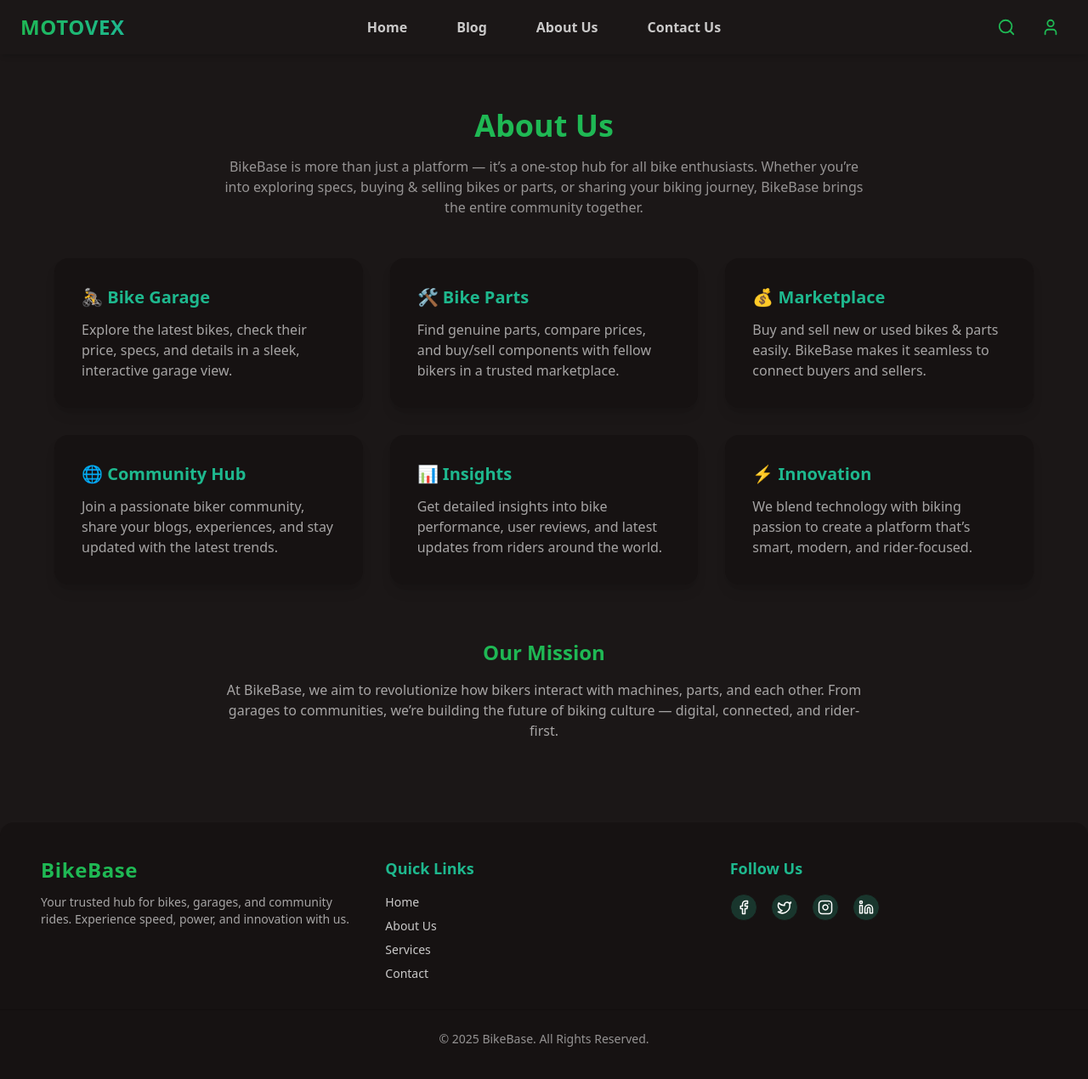
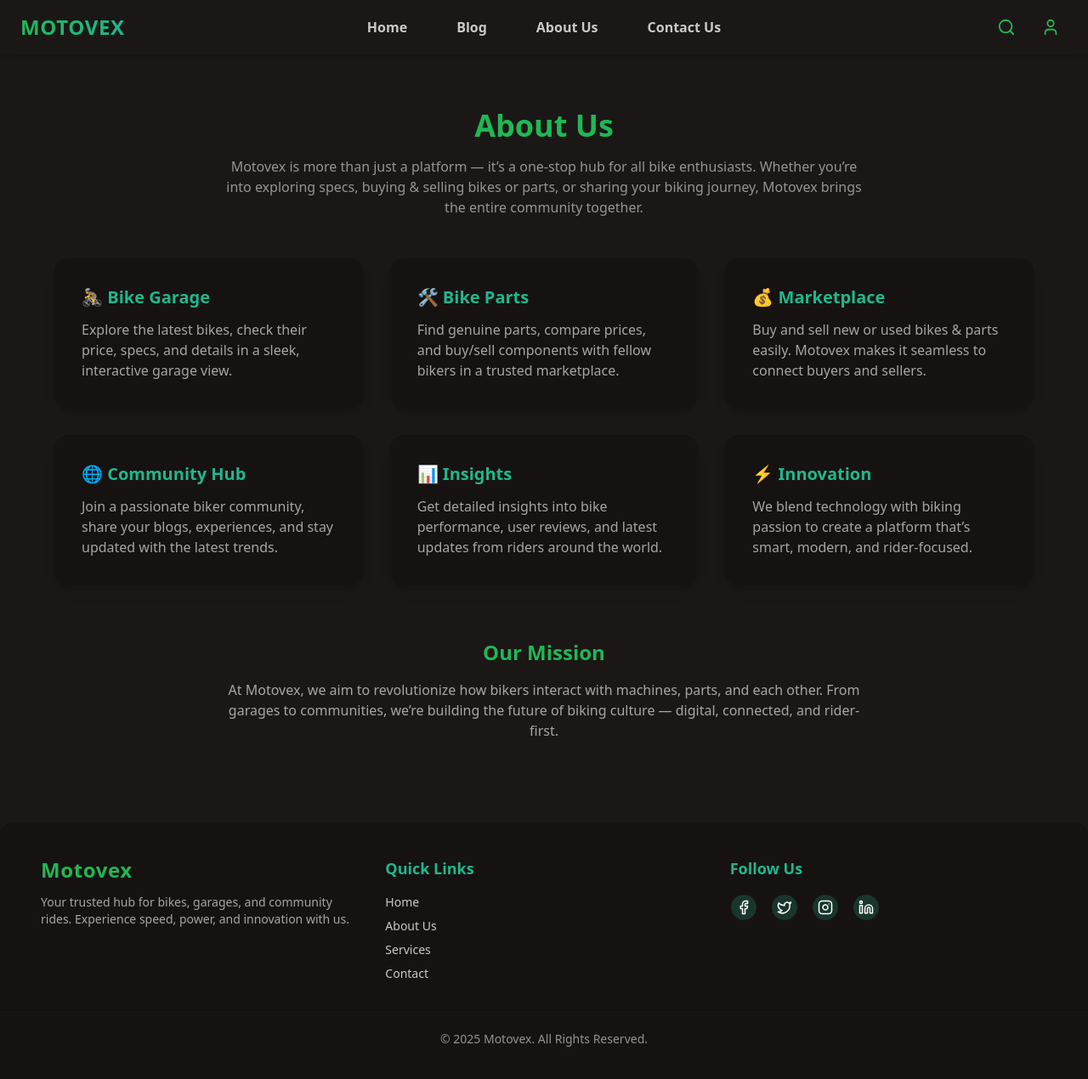
Before and after one commit to HariVarma2004/Bike-Base, a React (Vite) app in the folder frontend/: page /about in a window 1280 px wide. Shown: the top 1270 px of the page at 85% size. Built offline with nearby package versions, Linux system fonts and the light colour scheme.

Commit message:
BikeBase to MotoVex

```diff
--- a/frontend/src/components/AboutUs/AboutSite.jsx
+++ b/frontend/src/components/AboutUs/AboutSite.jsx
@@ -10,7 +10,7 @@ export default function AboutSite() {
       {/* Background image fills the whole section */}
       <img
         src={HeroCon1}
-        alt="BikeBase Background"
+        alt="Motovex Background"
         className="absolute inset-0 w-full h-full object-cover"
       />
 
@@ -20,11 +20,11 @@ export default function AboutSite() {
       {/* Content on top */}
       <div className="relative z-10">
         <h2 className="text-3xl md:text-4xl font-extrabold mb-4 text-cyan-400">
-          Welcome to BikeBase
+          Welcome to Motovex
         </h2>
 
         <p className="max-w-2xl text-lg md:text-xl text-gray-200 mb-8">
-          BikeBase is your one-stop hub for bikers — from exploring top models,
+          Motovex is your one-stop hub for bikers — from exploring top models,
           sharing experiences, to finding trusted garages and accessories.
           Our mission is to build a strong biking community and marketplace.
         </p>
--- a/frontend/src/components/AboutUs/about.jsx
+++ b/frontend/src/components/AboutUs/about.jsx
@@ -5,9 +5,9 @@ export default function AboutUs() {
       {/* Title */}
       <h1 className="text-4xl font-extrabold mb-4 text-primary">About Us</h1>
       <p className="text-base-content/70 mb-12 text-center max-w-3xl">
-        BikeBase is more than just a platform — it’s a one-stop hub for all bike enthusiasts.
+        Motovex is more than just a platform — it’s a one-stop hub for all bike enthusiasts.
         Whether you’re into exploring specs, buying & selling bikes or parts, or sharing your biking journey,
-        BikeBase brings the entire community together.
+        Motovex brings the entire community together.
       </p>
 
       {/* Core Features */}
@@ -29,7 +29,7 @@ export default function AboutUs() {
         <div className="bg-base-200 p-8 rounded-2xl shadow-lg hover:shadow-primary/30 transition">
           <h2 className="text-xl font-semibold text-secondary mb-3">💰 Marketplace</h2>
           <p className="text-base-content/80">
-            Buy and sell new or used bikes & parts easily. BikeBase makes it seamless to connect buyers and sellers.
+            Buy and sell new or used bikes & parts easily. Motovex makes it seamless to connect buyers and sellers.
           </p>
         </div>
 
@@ -59,7 +59,7 @@ export default function AboutUs() {
       <div className="mt-16 max-w-3xl text-center">
         <h2 className="text-2xl font-bold text-primary mb-4">Our Mission</h2>
         <p className="text-base-content/80">
-          At BikeBase, we aim to revolutionize how bikers interact with machines, parts, and each other.
+          At Motovex, we aim to revolutionize how bikers interact with machines, parts, and each other.
           From garages to communities, we’re building the future of biking culture — digital, connected, and rider-first.
         </p>
       </div>
--- a/frontend/src/components/AdminDashboard.jsx
+++ b/frontend/src/components/AdminDashboard.jsx
@@ -286,7 +286,7 @@ export default function AdminDashboard() {
       <div className="navbar bg-base-100 shadow-lg border-b border-base-300">
         <div className="flex-1">
           <h1 className="text-2xl font-bold text-primary">
-            🌲 BikeBase <span className="text-base-content">Admin Portal</span>
+            🌲 Motovex <span className="text-base-content">Admin Portal</span>
           </h1>
         </div>
         <div className="flex-none gap-4">
--- a/frontend/src/components/ContactUs/contact.jsx
+++ b/frontend/src/components/ContactUs/contact.jsx
@@ -20,7 +20,7 @@ export default function ContactUs() {
 
           <div className="flex items-center gap-4">
             <Mail className="text-primary" />
-            <p className="opacity-80">support@bikebase.com</p>
+            <p className="opacity-80">support@Motovex.com</p>
           </div>
 
           <div className="flex items-center gap-4">
@@ -31,7 +31,7 @@ export default function ContactUs() {
           <div className="flex items-center gap-4">
             <MapPin className="text-primary" />
             <p className="opacity-80">
-              BikeBase HQ, Madurai, Tamil Nadu, India
+              Motovex HQ, Madurai, Tamil Nadu, India
             </p>
           </div>
         </div>
--- a/frontend/src/components/Footer/footer.jsx
+++ b/frontend/src/components/Footer/footer.jsx
@@ -8,7 +8,7 @@ export default function Footer() {
 
         {/* Brand Section */}
         <div>
-          <h2 className="text-2xl font-extrabold text-primary tracking-wide">BikeBase</h2>
+          <h2 className="text-2xl font-extrabold text-primary tracking-wide">Motovex</h2>
           <p className="mt-3 text-sm opacity-80">
             Your trusted hub for bikes, garages, and community rides.
             Experience speed, power, and innovation with us.
@@ -48,7 +48,7 @@ export default function Footer() {
 
       {/* Bottom Bar */}
       <div className="mt-8 border-t border-base-300 pt-6 text-center text-sm opacity-70">
-        © {new Date().getFullYear()} BikeBase. All Rights Reserved.
+        © {new Date().getFullYear()} Motovex. All Rights Reserved.
       </div>
     </footer>
     </div>
--- a/frontend/src/components/ProfilePage/profile.jsx
+++ b/frontend/src/components/ProfilePage/profile.jsx
@@ -11,7 +11,7 @@ export default function Profile() {
       <div className="text-center mb-16">
         <img
           src={Logo} // Use the imported logo
-          alt="BikeBase Logo"
+          alt="Motovex Logo"
           className="mx-auto w-24 h-24 mb-4 drop-shadow-lg object-contain"
           onError={(e) => {
             // Fallback if image fails to load
@@ -24,7 +24,7 @@ export default function Profile() {
           BB
         </div>
         <h1 className="text-4xl font-extrabold bg-gradient-to-r from-primary to-secondary bg-clip-text text-transparent mb-3">
-          BikeBase
+          Motovex
         </h1>
         <p className="text-base-content/70 max-w-2xl mx-auto leading-relaxed">
           Our motive is to unite bikers across the world with a platform that
--- a/frontend/src/components/Register.jsx
+++ b/frontend/src/components/Register.jsx
@@ -77,7 +77,7 @@ export default function Register() {
         <div className="card-body p-8">
           <div className="text-center mb-8">
             <h1 className="text-3xl font-bold text-primary">Create Account</h1>
-            <p className="text-base-content mt-2">Join BikeBase today</p>
+            <p className="text-base-content mt-2">Join Motovex today</p>
           </div>
 
           {error && (
--- a/frontend/src/components/UserDashboard.jsx
+++ b/frontend/src/components/UserDashboard.jsx
@@ -181,7 +181,7 @@ export default function UserDashboard() {
       <div className="navbar bg-base-100 shadow-lg border-b border-base-300">
         <div className="flex-1">
           <h1 className="text-2xl font-bold text-primary">
-            🚴‍♂️ BikeBase <span className="text-base-content">User Dashboard</span>
+            🚴‍♂️ Motovex <span className="text-base-content">User Dashboard</span>
           </h1>
         </div>
         <div className="flex-none gap-4">
--- a/frontend/src/components/login/Login.jsx
+++ b/frontend/src/components/login/Login.jsx
@@ -70,7 +70,7 @@ export default function Login() {
       <div className="card w-full max-w-md shadow-2xl bg-base-100">
         <div className="card-body p-8">
           <div className="text-center mb-8">
-            <h1 className="text-3xl font-bold text-primary">BikeBase</h1>
+            <h1 className="text-3xl font-bold text-primary">Motovex</h1>
             <p className="text-base-content mt-2">Sign in to your account</p>
           </div>
 
--- a/frontend/src/components/search/SearchResults.jsx
+++ b/frontend/src/components/search/SearchResults.jsx
@@ -20,6 +20,7 @@ export default function SearchResults() {
       setIsLoading(false);
     }
   }, [query]);
+
 
   const performSearch = async (searchQuery) => {
     setIsLoading(true);
```
